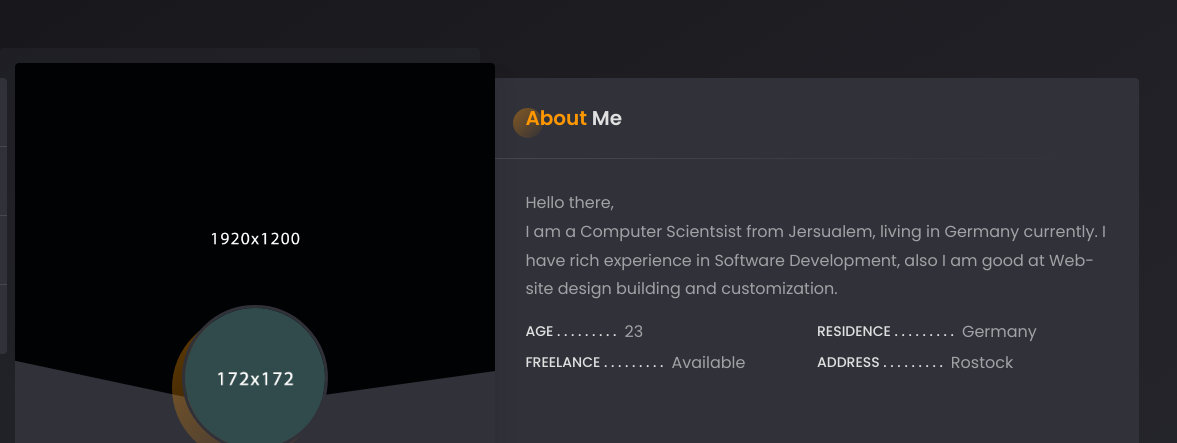
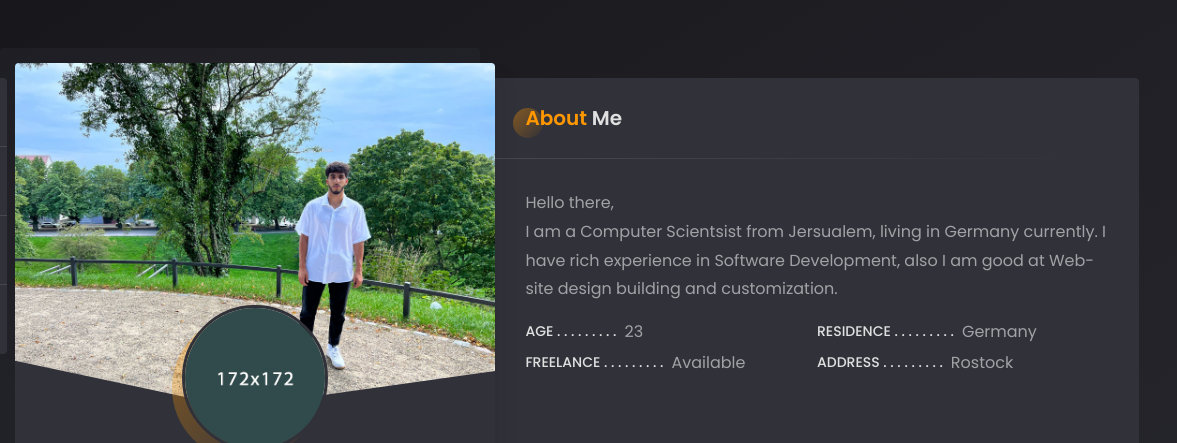
Before and after one commit to HamzaMa2314/HamzaMa2314.github.io, a plain HTML site: page index.html in a window 1280 px wide. Shown: the top 443 px of the page, 103-1280 px from the left. Drawn offline with Linux system fonts and the light colour scheme; some packages are replaced by stand-ins of ours; files whose address does not match are found by name.

Commit message:
foto
yes

```diff
--- a/index.html
+++ b/index.html
@@ -177,7 +177,7 @@
 				<div class="profile">
 
 					<!-- profile image -->
-					<div class="slide" style="background-image: url(images/bg.jpg);"></div>
+					<div class="slide" style="background-image: url(images/foto1.jpeg);"></div>
 
 					<!-- profile photo -->
 					<div class="image">
```
Also changed, not shown: images/foto1.jpeg (added).
